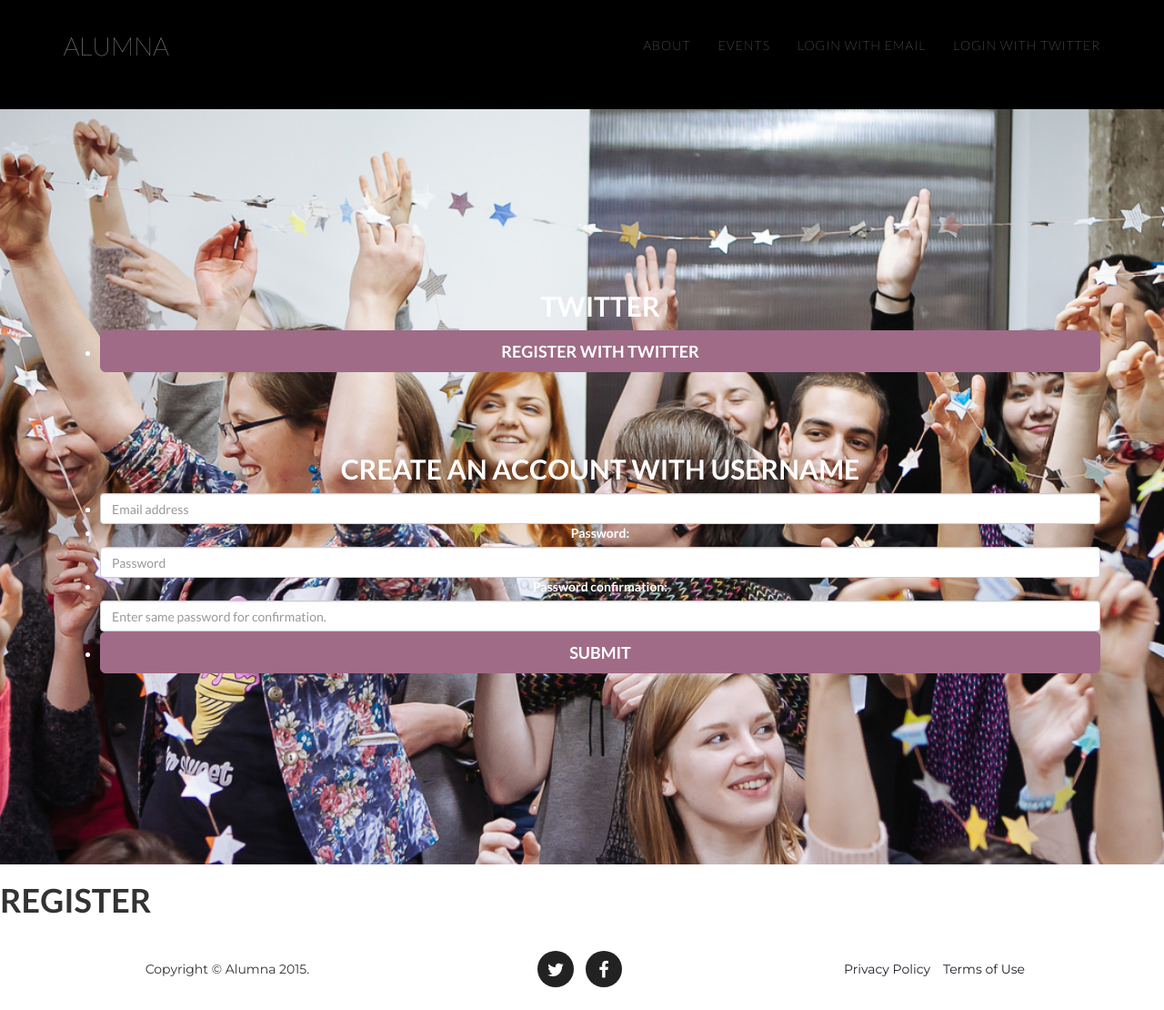
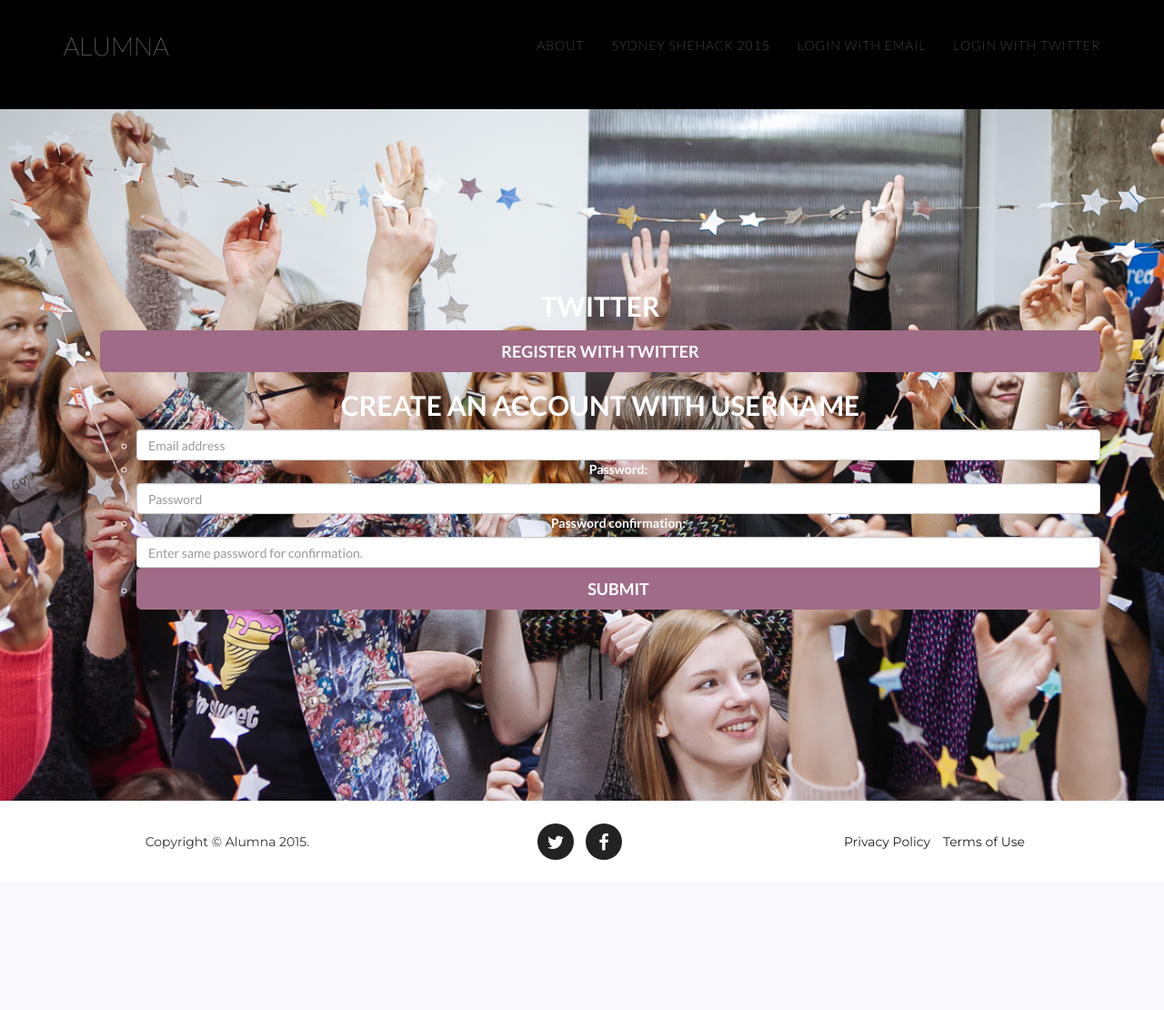
Before and after one commit to elena/alumna, a Django app: page / in a window 1280 px wide. Shown: the whole page at 91% size. After the commit the page ends 945 px from the top, so only its background shows below. Run offline with Django 3.2, Linux system fonts and the light colour scheme; parts of the project's set-up code (start-up, migrations or seed data) failed here and were passed over; some libraries are stand-ins or nearby versions; some web fonts are replaced.

Commit message:
Updates v4.

```diff
--- a/templates/base.html
+++ b/templates/base.html
@@ -62,7 +62,7 @@
                         <a class="page-scroll" href="#services">ABOUT</a>
                     </li>
                     <li>
-                        <a class="page-scroll" href="#portfolio">EVENTS</a>
+                        <a class="page-scroll" href="/event/shehack-2015">Sydney SheHack 2015</a>
                     </li>
                     {% if user and not user.is_anonymous %}
                     <li><a href="{% url 'social:begin' 'twitter' %}?next={{ request.path }}">Twitter auth</a></li>
--- a/templates/home.html
+++ b/templates/home.html
@@ -48,24 +48,20 @@
   <a class="btn btn-lg btn-primary btn-block" href="{% url 'social:begin' 'twitter' %}?next={{ request.path }}">Register with Twitter</a>
 </li>
 </p>
-<br>
-<br>
-<br>
 <h2>Create an Account with Username</h2>
-<li>
-  <form id="google-plus" method="post" action=".">
+  <form method="post" action=".">
     {% csrf_token %}
-    <input type='hidden' name='csrfmiddlewaretoken' value='JrRFXt1GMOjPZzTYqAQyUgh9YB5AGzPQ' />
+<ul>
     <li>
       <label for="inputEmail" class="sr-only">Email address</label>
       <input id="id_username" class="form-control" placeholder="Email address" maxlength="30" name="username" type="text" />
     </li>
-<li><label for="id_password1">Password:</label> <input id="id_password1" name="password1" type="password" class="form-control" placeholder="Password" required></li>
-<li><label for="id_password2">Password confirmation:</label> <input id="id_password2" name="password2" type="password" class="form-control" placeholder="Enter same password for confirmation." required /> </li>
-    <li><input class="btn btn-lg btn-primary btn-block" type=submit></li>
+    <li><label for="id_password1">Password:</label> <input id="id_password1" name="password1" type="password" class="form-control" placeholder="Password" required></li>
+    <li><label for="id_password2">Password confirmation:</label> <input id="id_password2" name="password2" type="password" class="form-control" placeholder="Enter same password for confirmation." required /> </li>
+    <li><input class="btn btn-lg btn-primary btn-block" type="submit"></li>
+</ul>
   </form>
-</li>
-   </ul>
+
 
 
             </div>
@@ -76,53 +72,6 @@
 {% if user and not user.is_anonymous %}
 
 {% else %}
-<div>
-   <h1>Register</h1>
-
-   <ul>
-
-     {% comment %}
-
-              <!-- signin -->
-                    <div class="signin">
-                      <div class="logo">
-                        <img src="" alt="logo">
-                      </div>
-                      <form class="form-signin">
-
-                        <input type="email" id="inputEmail" class="form-control" placeholder="Email address" required autofocus>
-                        <label for="inputPassword" class="sr-only">Password</label>
-                        <input type="password" id="inputPassword" class="form-control" placeholder="Password" required>
-                        <div class="checkbox">
-                          <label>
-                            <input type="checkbox" value="remember-me"> Remember me
-                          </label>
-                        </div>
-                        <button class="btn btn-lg btn-primary btn-block" type="submit">Sign in</button>
-                      </form>
-                    </div>
-                <!-- signin -->
-
-<h1>Log in</h1>
-<h2>Twitter</h2>
-<p><a href="{% url 'social:begin' 'twitter' %}?next={{ request.path }}">Login with Twitter</a></p>
-<h2>Email</h2>
-<ul>
-  <li>  <a href="{% url 'auth:login' %}?next={{ request.path }}">Login with Twitter</a></li>
-</ul>
-
-
-<li>
-  <a href="{# url 'social:begin' 'facebook' %}?next={{ request.path }} #}">Login with Facebook</a>
-</li>
-<li>
-  <form id="google-plus" method="post" action="{% url 'social:complete' "google-plus" %}">
-    {% csrf_token %}
-    <input id="at" type="hidden" name="access_token" value="" />
-    <input id="code" type="hidden" name="code" value="" />
-  </form>
-</li>
-{% endcomment %}
 
 
 
```
